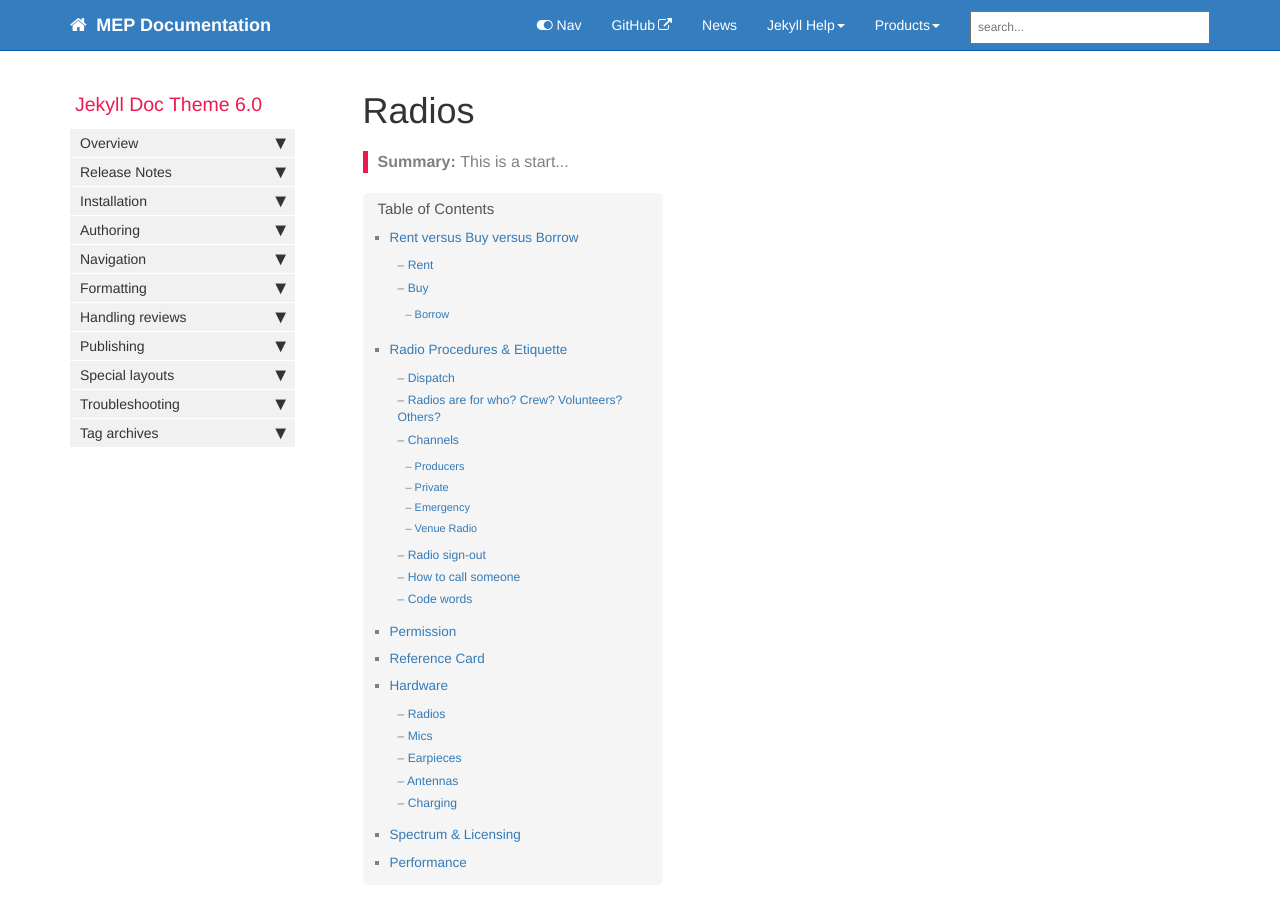
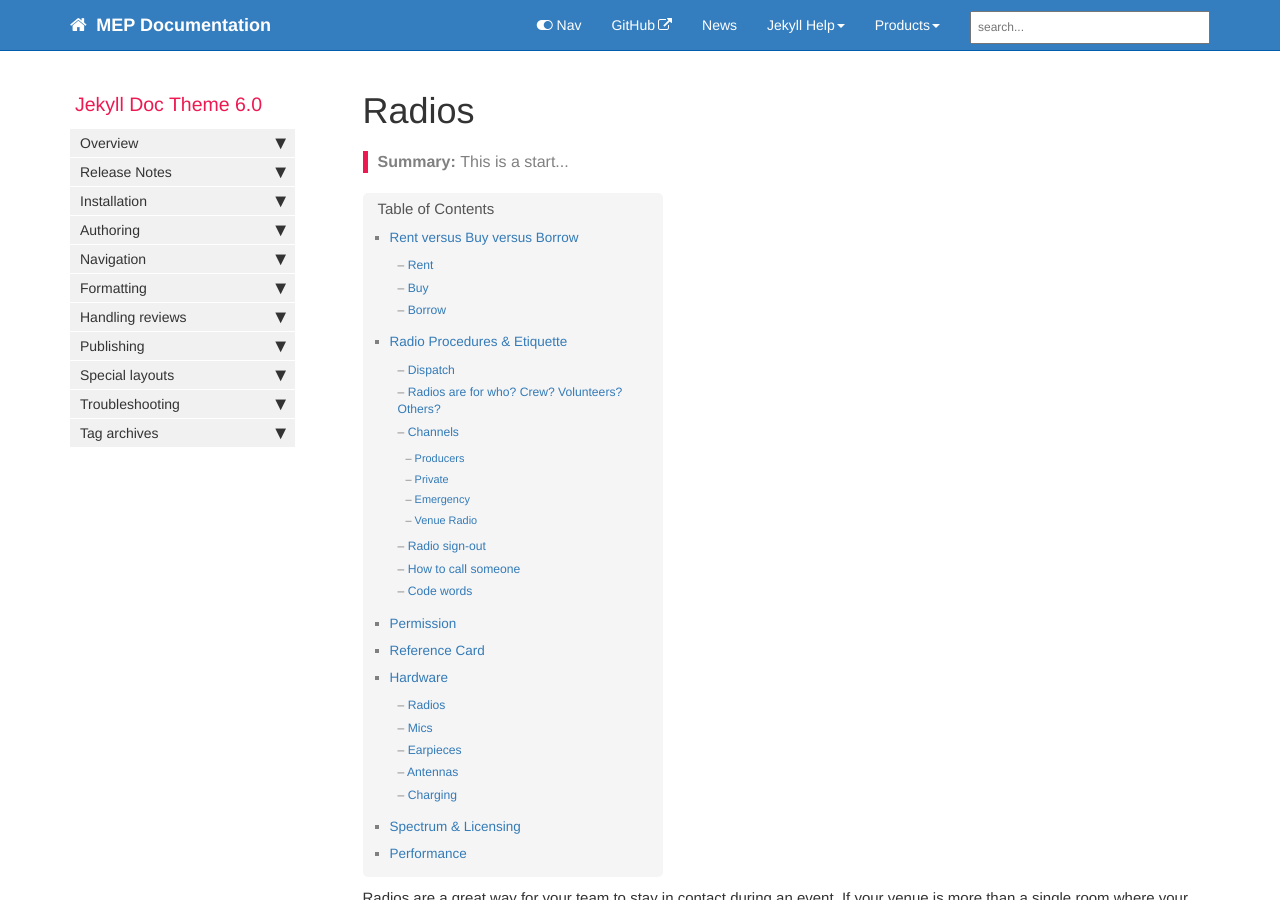
Before and after one commit to raster/nom, a Jekyll site: the page built from radios.md, in a window 1280 px wide and 900 px high. Built offline with Jekyll 4.4.1, drawn with Linux system fonts in a browser that asks for light colours; comment, search, counter and statistics services are not loaded.

```diff
--- a/radios.md
+++ b/radios.md
@@ -25,7 +25,7 @@ Donation to a non-profit? Loan? Sponsorship?
 
 You may want to buy a pack of radios to provide for your crew.
 
-#### Borrow
+### Borrow
 
 Sometimes you don’t want to rent or buy radios, so there’s always borrowing. Depending on your circle of friends and your Maker Community, you might be surprised how many people have a few radios. We’ve seen events where a "call for radios" went out and the producers ended up with over a dozen programmable radios on loan for the event, and a volunteer who was willing to program them all to work together. If you only do your event once a year, or aren’t even sure if you’ll make it to the first annual, borrowing radios might make sense.
 
```
